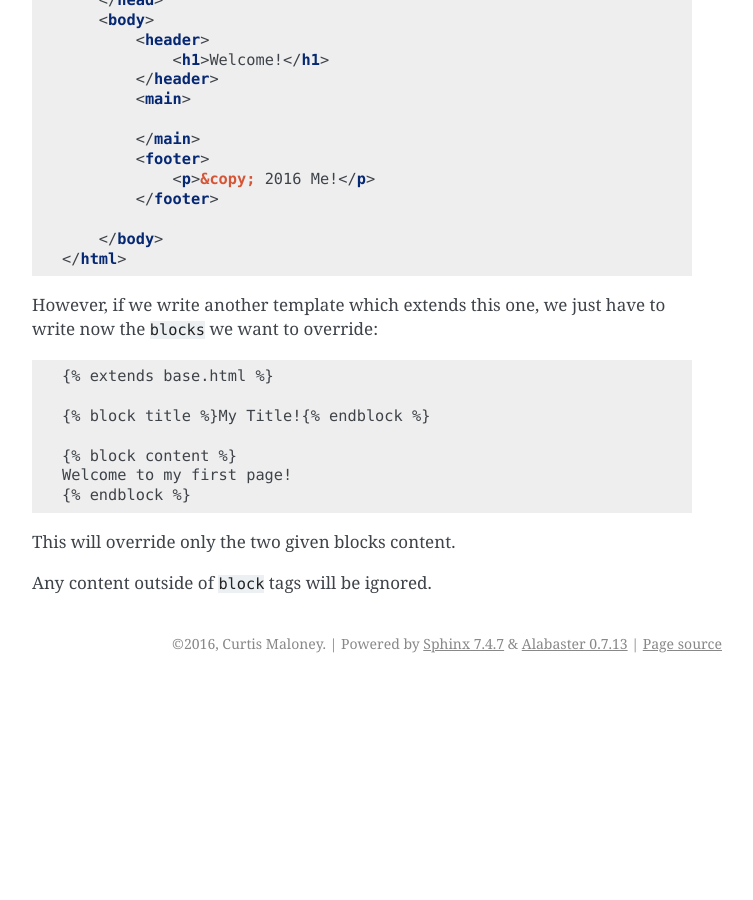
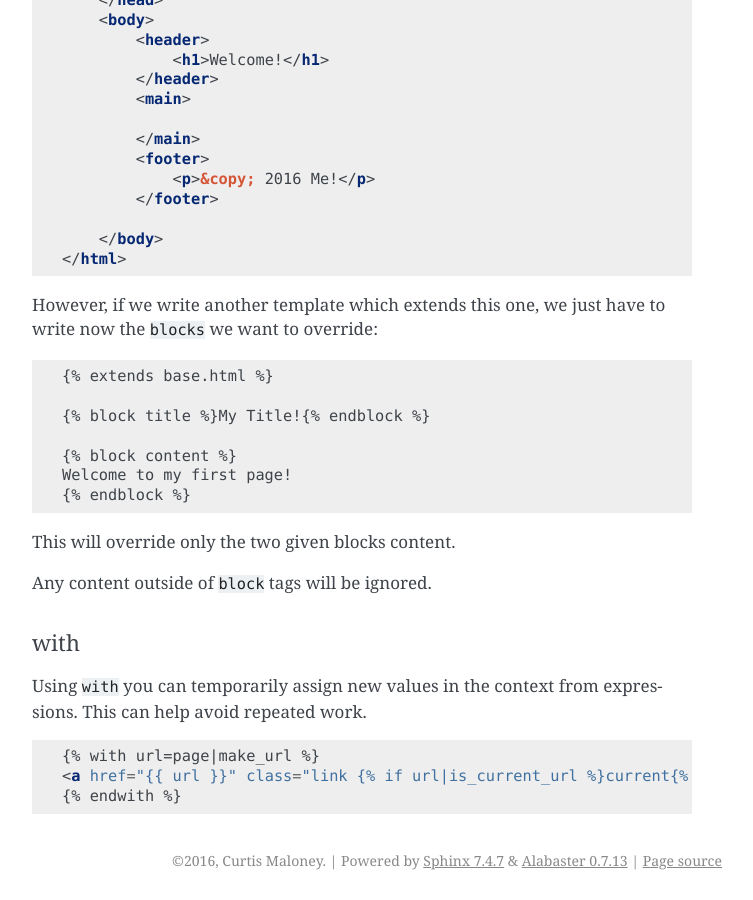
Before and after one commit to funkybob/stencil, a Sphinx documentation site: the page built from docs/writing.rst, in a window 1280 px wide and 900 px high, scrolled down 4304 px. Shown: the whole window, without its empty margins (388-1141 px from the left). Built offline with Sphinx 7.4.7, drawn with Linux system fonts in a browser that asks for light colours; before the commit the page ends 4987 px from its top, so only the background shows below that.

Commit message:
Add docs for with tag

```diff
--- a/docs/writing.rst
+++ b/docs/writing.rst
@@ -252,3 +252,15 @@ write now the ``blocks`` we want to override:
 This will override only the two given blocks content.
 
 Any content outside of ``block`` tags will be ignored.
+
+with
+----
+
+Using ``with`` you can temporarily assign new values in the context from
+expressions.  This can help avoid repeated work.
+
+.. code-block:: html
+
+   {% with url=page|make_url %}
+   <a href="{{ url }}" class="link {% if url|is_current_url %}current{% endif %}">{{ page:title }}</a>
+   {% endwith %}
```
